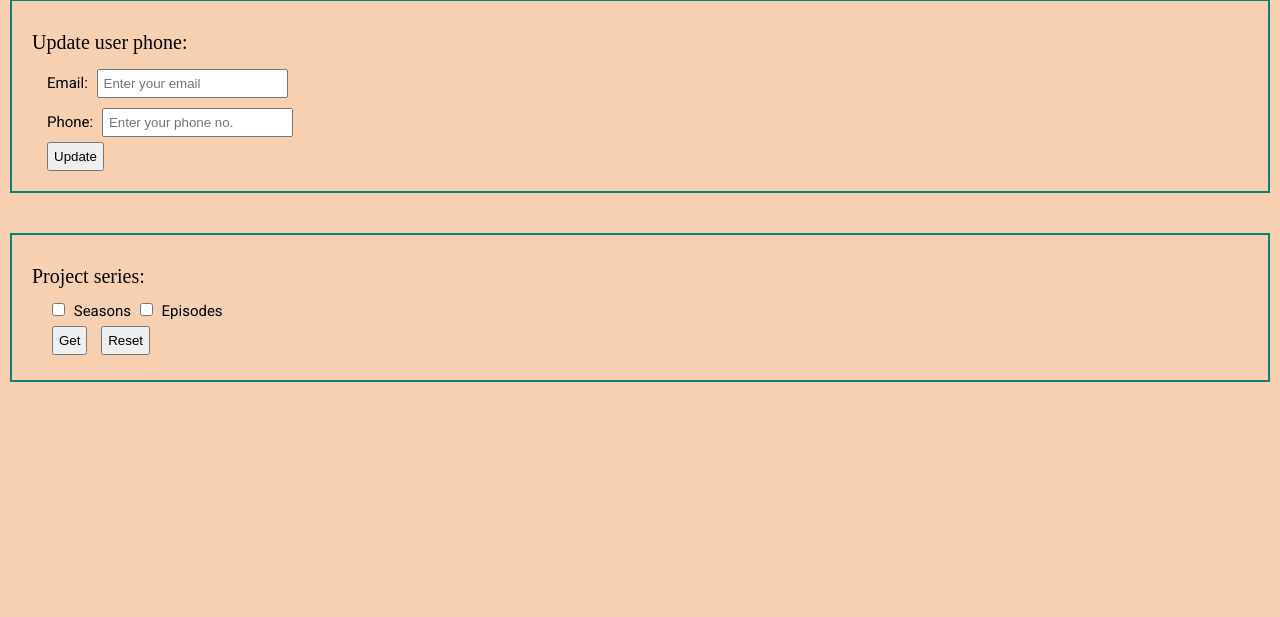
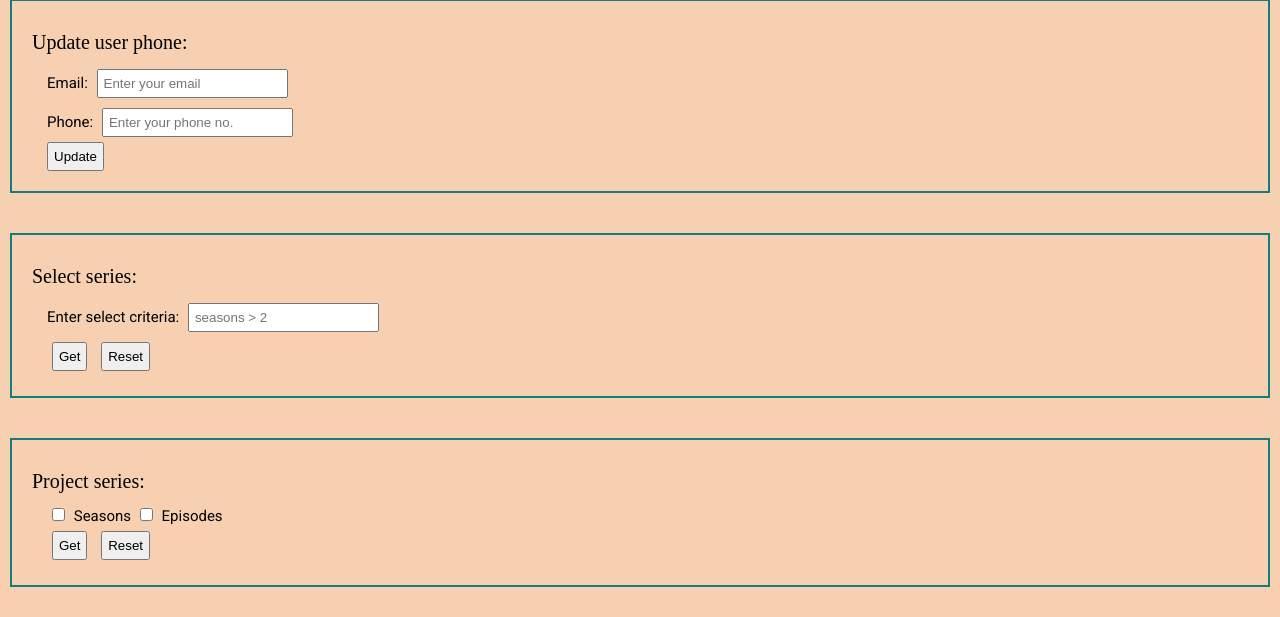
Before and after one commit to yaash45/BiblioStream, a Flask app: page / in a window 1280 px wide. Shown: the part 567-1184 px from the top of the page. Before the commit the page ends 949 px from the top, so only its background shows below. Run offline with Flask 2, Linux system fonts and the light colour scheme; parts of the project's set-up code (start-up, migrations or seed data) failed here and were passed over; some web fonts are replaced.

Commit message:
Implement SELECTION query UI

```diff
--- a/src/bibliostream.py
+++ b/src/bibliostream.py
@@ -171,7 +171,7 @@ class BiblioStream:
 
     def select_certification(self, selection: str) -> list:
         """
-        Selects certifications based on user input
+        Selects certifications based on user input (Join criteria)
         """
         query = f"SELECT v.name, c.name \
             FROM Receives r, Certifications c, VideoMedia v\
@@ -198,7 +198,7 @@ class BiblioStream:
     def select_series(self, criteria) -> list:
         """
         This method selects rows based on the given criteria
-        from the Series table.
+        from the Series table. (Selection Critieria)
         """
 
         if criteria != None or criteria != "":
--- a/src/main.py
+++ b/src/main.py
@@ -23,8 +23,8 @@ if args.DatabaseConfigPath != None:
 
 
 @app.route("/")
-def index(project_result=None) -> str:
-    return render_template("index.html", project_result=project_result)
+def index(project_result=None, select_result=None) -> str:
+    return render_template("index.html", project_result=project_result, select_result=select_result)
 
 
 @app.route("/insert_user", methods=["POST"])
@@ -65,6 +65,29 @@ def update_user_phone():
     else:
         return "Failed operation"
 
+@app.route("/select_series", methods=["GET"])
+def select_series():
+
+    # If the get button is pressed, obtain data from database
+    if request.args.get("project_get", None):
+        criteria = None
+
+        if request.args.get("select_criteria", None):
+            criteria = request.args["select_criteria"]
+
+        # If criteria are None, query will throw error. So redirect to index.html
+        if criteria == None:
+            return redirect("/")
+
+        project_result = f"[('showname')] : {bs.select_series(criteria)}"
+
+        return render_template("index.html", project_result=project_result)
+
+    # If reset button is pressed, simply redirect to home
+    elif request.args.get("project_reset", None):
+        return redirect("/")
+
+    return redirect("/")
 
 @app.route("/project_series", methods=["GET"])
 def project_series():
--- a/src/templates/index.html
+++ b/src/templates/index.html
@@ -83,6 +83,23 @@
             <button>Update</button>
           </form>
         </div>
+        <div class="form" class="select_series">
+          <span class="header"><a id="select">Select series:</a></span>
+          <form action="{{url_for('select_series')}}" method="GET">
+          <label for="select_criteria">Enter select criteria: </label>
+            <input
+              type="text"
+              name="select_criteria"
+              placeholder="seasons > 2"
+            />
+            <br />
+            <input type="submit" name="project_get" value="Get"></input>
+            <input type="submit" name="project_reset" value="Reset"></input>
+          </form>
+          {% if project_result %}
+          <span class="db_result"> {{ project_result }}</span>
+          {% endif %}
+        </div>
         <div class="form" class="project_series">
           <span class="header"><a id="project">Project series:</a></span>
           <form action="{{url_for('project_series')}}" method="GET">
@@ -102,8 +119,8 @@
             <input type="submit" name="project_get" value="Get"></input>
             <input type="submit" name="project_reset" value="Reset"></input>
           </form>
-          {% if project_result %}
-          <span class="db_result"> {{ project_result }}</span>
+          {% if select_result %}
+          <span class="db_result"> {{ select_result }}</span>
           {% endif %}
         </div>
       </div>
```
